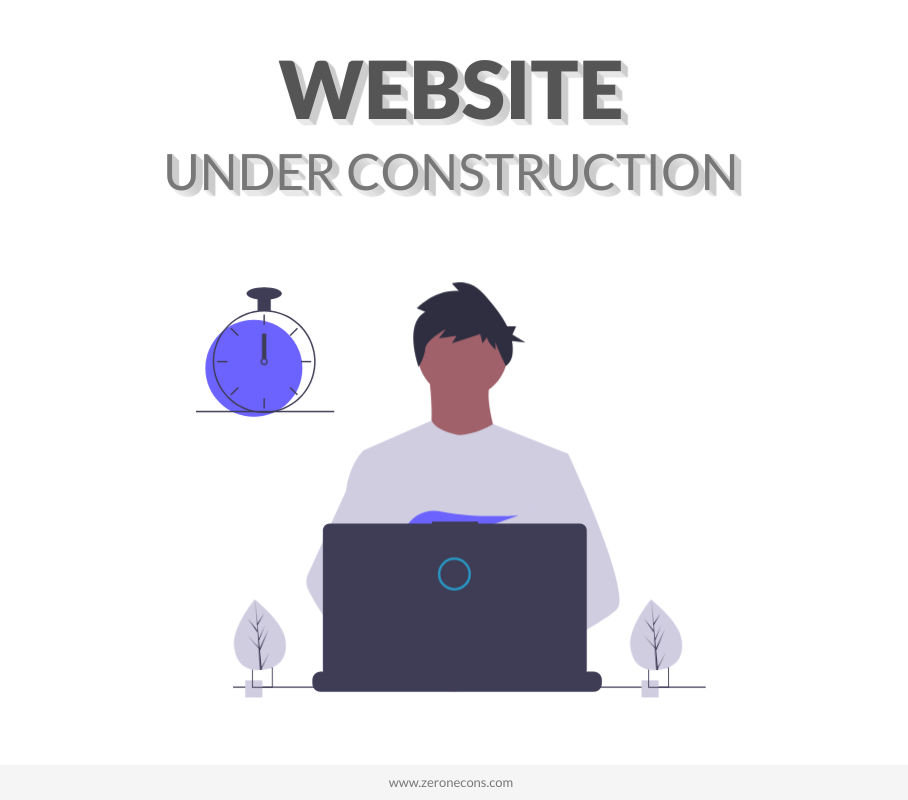
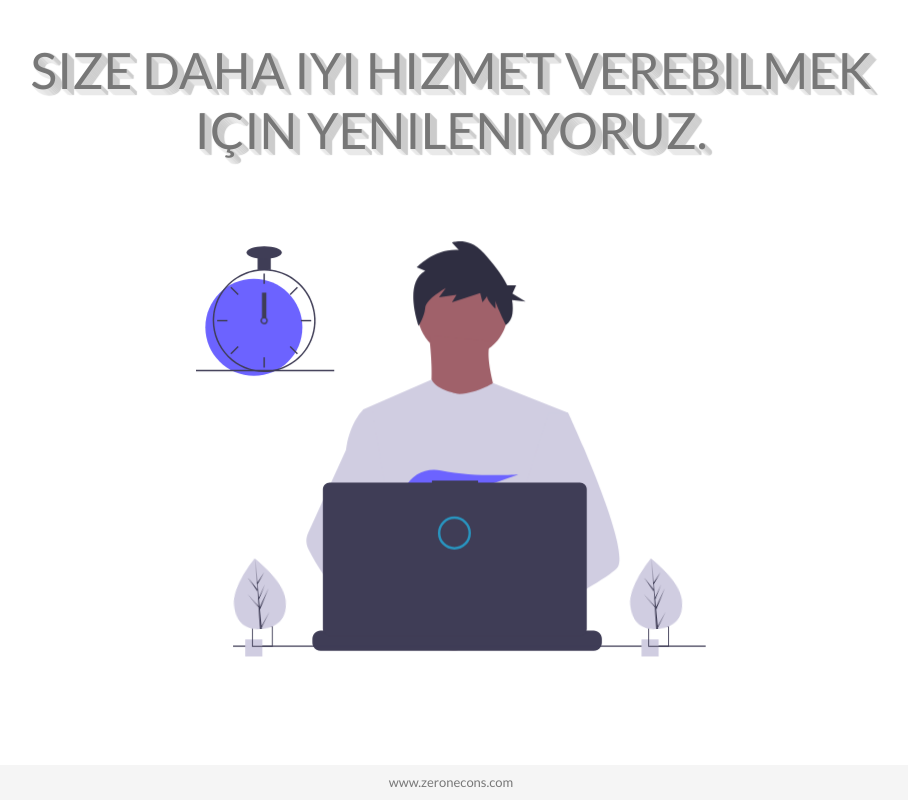
Before and after one commit to ZeroneBT/zeronecons.github.io, a plain HTML site: page index.html in a window 1280 px wide. Shown: the whole page, without its empty margins (189-1097 px from the left). Drawn offline with nearby package versions, Linux system fonts and the light colour scheme.

Commit message:
Update index.html

```diff
--- a/index.html
+++ b/index.html
@@ -22,14 +22,14 @@
       rel="stylesheet">
     <!-- CSS -->
     <link rel="stylesheet" href="style.css" />
-    <title>Document</title>
+    <title>Zero One</title>
   </head>
   <body>
     <div class="container">
       <div class="row justify-content-center">
         <div class="col-md-10 main-title">
-          <h1>Website</h1>
-          <h2>under construction</h2>
+
+          <h2>Size daha iyi hizmet verebilmek için yenileniyoruz.</h2>
         </div>
       </div>
       <div class="row align-items-center">
```
